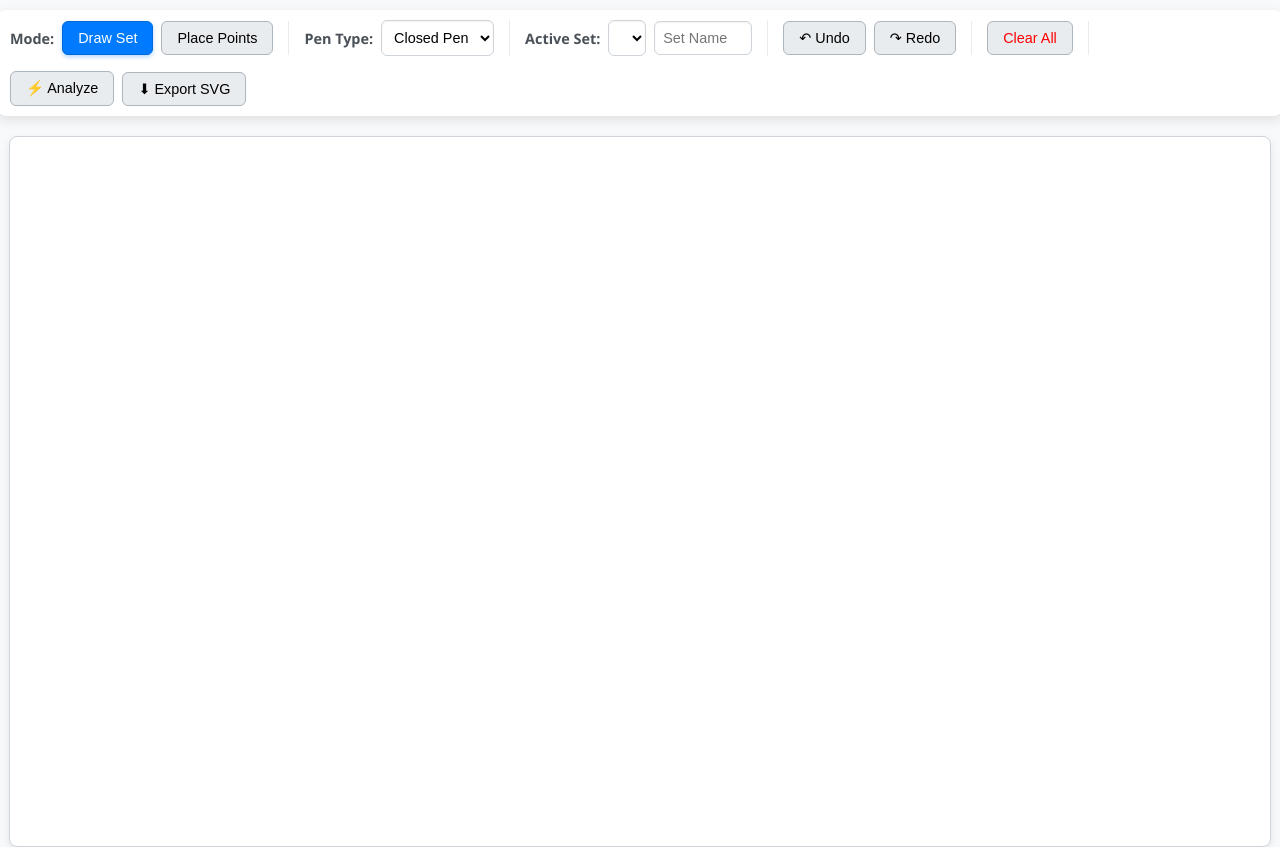
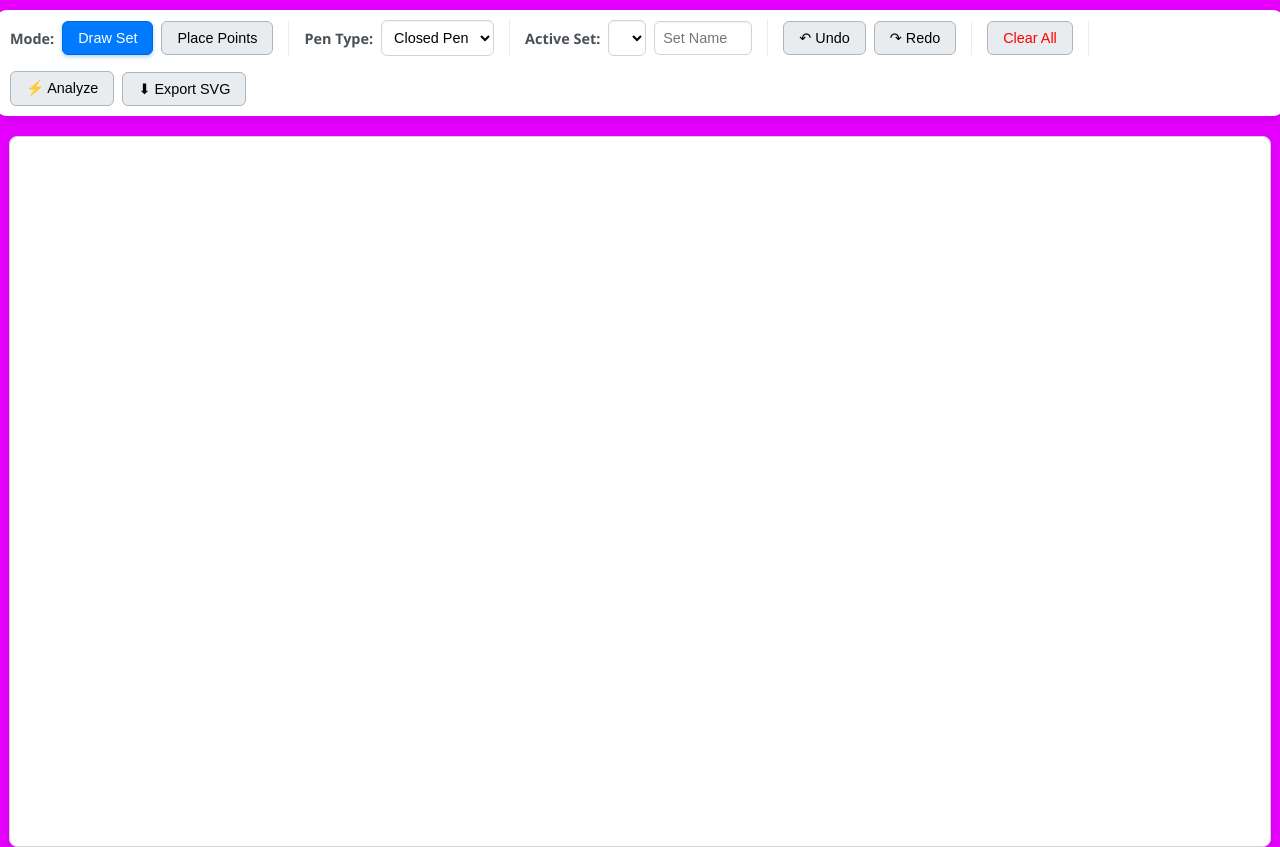
Before and after one commit to AliNasrollahpour/drawingCanvas, a plain HTML site: page index.html in a window 1280 px wide. Shown: the top 847 px of the page. Drawn offline with Linux system fonts and the light colour scheme.

Commit message:
test commit for deployment check

```diff
--- a/style.css
+++ b/style.css
@@ -5,7 +5,7 @@ body {
     display: flex;
     flex-direction: column;
     align-items: center;
-    background: #f8f9fa; /* Light, clean background */
+    background: #e600ff; /* Light, clean background */
     min-height: 100vh;
     margin: 0;
 }
```
